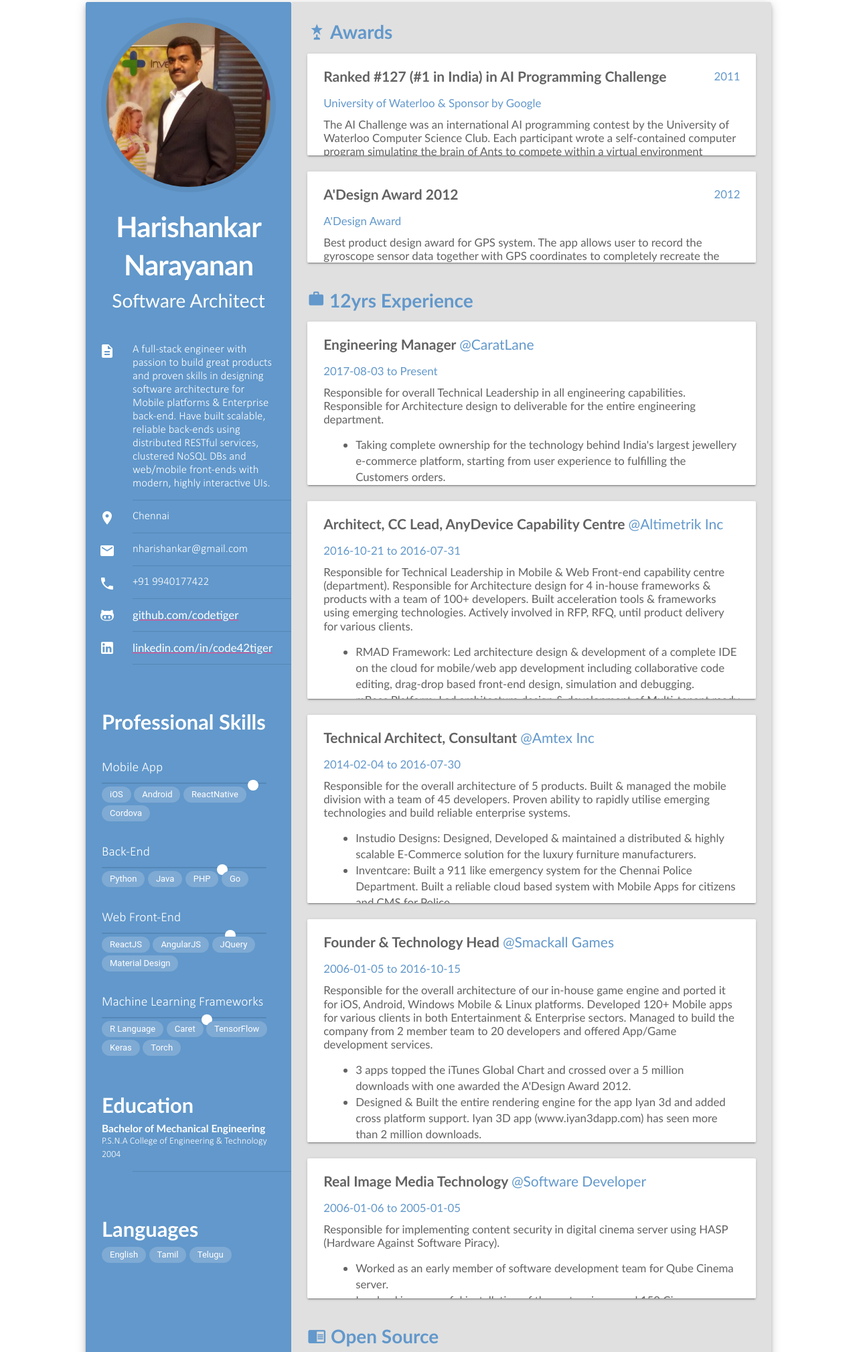
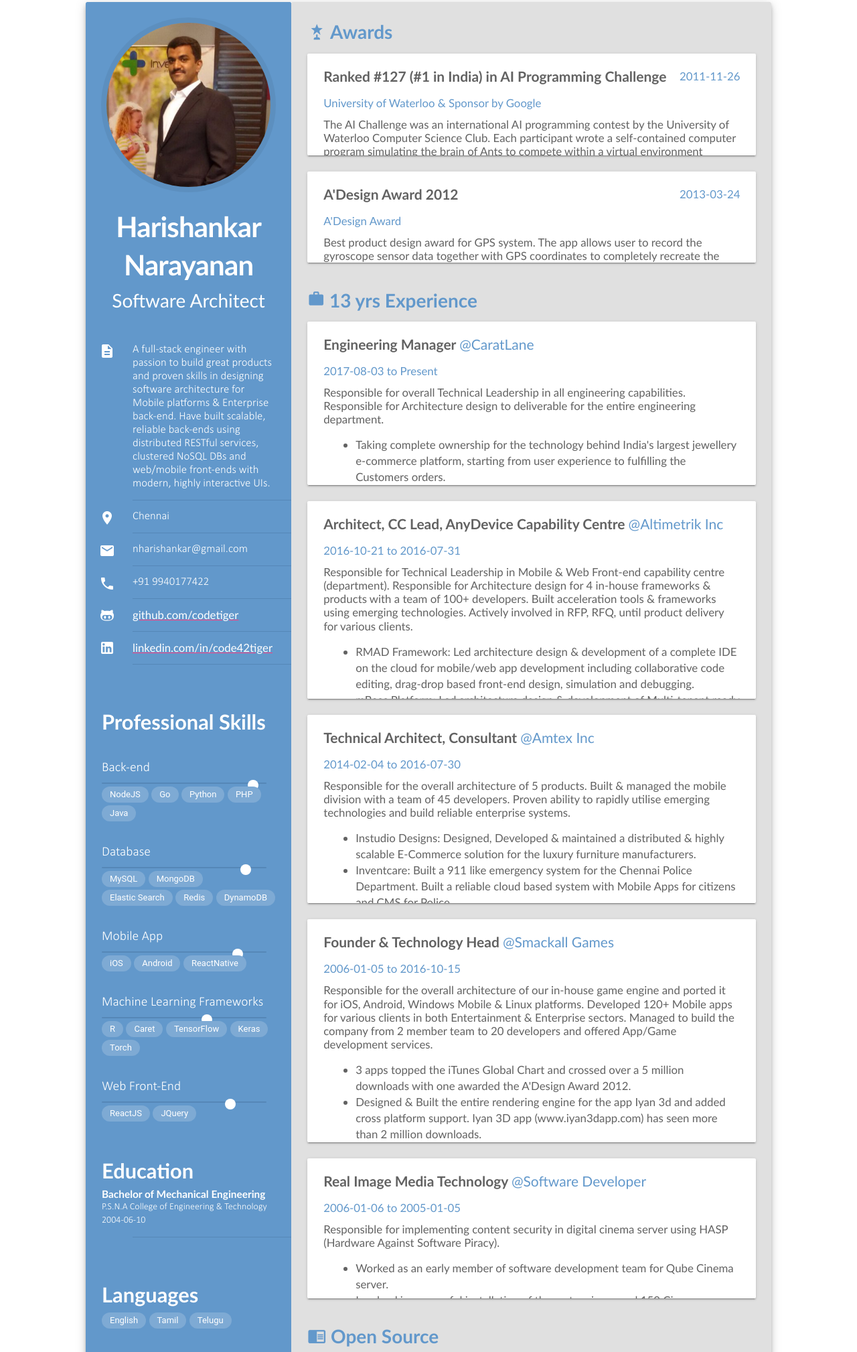
Before and after one commit to codetiger/resume, a website: page public/index.html in a window 1280 px wide. Shown: the part 25-2043 px from the top of the page at 67% size. Drawn offline with Linux system fonts and the light colour scheme.

Commit message:
Fixed issues in JSONResume related schema changes

```diff
--- a/public/index.html
+++ b/public/index.html
@@ -417,9 +417,51 @@
 
         <div class="summary-container">
           <h2 class="skill-title-tag white-text">Professional Skills</h2>
+            <h3 class="skill-name white-text">Back-end</h3>
+
+            <input class="score-slider" type="range" min="0" max="100" value="95" tabindex="0" disabled>
+
+            <div class="keyword-cards">
+              <span class="mdl-chip">
+                  <span class="mdl-chip__text">NodeJS</span>
+              </span>
+              <span class="mdl-chip">
+                  <span class="mdl-chip__text">Go</span>
+              </span>
+              <span class="mdl-chip">
+                  <span class="mdl-chip__text">Python</span>
+              </span>
+              <span class="mdl-chip">
+                  <span class="mdl-chip__text">PHP</span>
+              </span>
+              <span class="mdl-chip">
+                  <span class="mdl-chip__text">Java</span>
+              </span>
+            </div>
+            <h3 class="skill-name white-text">Database</h3>
+
+            <input class="score-slider" type="range" min="0" max="100" value="90" tabindex="0" disabled>
+
+            <div class="keyword-cards">
+              <span class="mdl-chip">
+                  <span class="mdl-chip__text">MySQL</span>
+              </span>
+              <span class="mdl-chip">
+                  <span class="mdl-chip__text">MongoDB</span>
+              </span>
+              <span class="mdl-chip">
+                  <span class="mdl-chip__text">Elastic Search</span>
+              </span>
+              <span class="mdl-chip">
+                  <span class="mdl-chip__text">Redis</span>
+              </span>
+              <span class="mdl-chip">
+                  <span class="mdl-chip__text">DynamoDB</span>
+              </span>
+            </div>
             <h3 class="skill-name white-text">Mobile App</h3>
 
-            <input class="score-slider" type="range" min="0" max="100" value="95" tabindex="0" disabled>
+            <input class="score-slider" type="range" min="0" max="100" value="85" tabindex="0" disabled>
 
             <div class="keyword-cards">
               <span class="mdl-chip">
@@ -431,45 +473,6 @@
               <span class="mdl-chip">
                   <span class="mdl-chip__text">ReactNative</span>
               </span>
-              <span class="mdl-chip">
-                  <span class="mdl-chip__text">Cordova</span>
-              </span>
-            </div>
-            <h3 class="skill-name white-text">Back-End</h3>
-
-            <input class="score-slider" type="range" min="0" max="100" value="75" tabindex="0" disabled>
-
-            <div class="keyword-cards">
-              <span class="mdl-chip">
-                  <span class="mdl-chip__text">Python</span>
-              </span>
-              <span class="mdl-chip">
-                  <span class="mdl-chip__text">Java</span>
-              </span>
-              <span class="mdl-chip">
-                  <span class="mdl-chip__text">PHP</span>
-              </span>
-              <span class="mdl-chip">
-                  <span class="mdl-chip__text">Go</span>
-              </span>
-            </div>
-            <h3 class="skill-name white-text">Web Front-End</h3>
-
-            <input class="score-slider" type="range" min="0" max="100" value="80" tabindex="0" disabled>
-
-            <div class="keyword-cards">
-              <span class="mdl-chip">
-                  <span class="mdl-chip__text">ReactJS</span>
-              </span>
-              <span class="mdl-chip">
-                  <span class="mdl-chip__text">AngularJS</span>
-              </span>
-              <span class="mdl-chip">
-                  <span class="mdl-chip__text">JQuery</span>
-              </span>
-              <span class="mdl-chip">
-                  <span class="mdl-chip__text">Material Design</span>
-              </span>
             </div>
             <h3 class="skill-name white-text">Machine Learning Frameworks</h3>
 
@@ -477,7 +480,7 @@
 
             <div class="keyword-cards">
               <span class="mdl-chip">
-                  <span class="mdl-chip__text">R Language</span>
+                  <span class="mdl-chip__text">R</span>
               </span>
               <span class="mdl-chip">
                   <span class="mdl-chip__text">Caret</span>
@@ -492,13 +495,25 @@
                   <span class="mdl-chip__text">Torch</span>
               </span>
             </div>
+            <h3 class="skill-name white-text">Web Front-End</h3>
+
+            <input class="score-slider" type="range" min="0" max="100" value="80" tabindex="0" disabled>
+
+            <div class="keyword-cards">
+              <span class="mdl-chip">
+                  <span class="mdl-chip__text">ReactJS</span>
+              </span>
+              <span class="mdl-chip">
+                  <span class="mdl-chip__text">JQuery</span>
+              </span>
+            </div>
         </div>
 
         <div class="summary-container">
           <h2 class="skill-title-tag white-text">Education</h2>
             <span class="edu-digree white-text">Bachelor of Mechanical Engineering</span>
             <span class="edu-institution white-text">P.S.N.A College of Engineering &amp; Technology</span>
-            <span class="edu-institution white-text">2004</span>
+            <span class="edu-institution white-text">2004-06-10</span>
             <div class="line-splitter"></div>
         </div>
 
@@ -523,7 +538,7 @@
         <div class="workexp-card mdl-card mdl-shadow--2dp">
           <div>
             <div class="work title grey-text">Ranked #127 (#1 in India) in AI Programming Challenge</div>
-            <div class="award-date blue-text">2011</div>
+            <div class="award-date blue-text">2011-11-26</div>
           </div>
             <br>
           <span class="work exp blue-text">University of Waterloo &amp; Sponsor by Google</span>
@@ -535,7 +550,7 @@
         <div class="workexp-card mdl-card mdl-shadow--2dp">
           <div>
             <div class="work title grey-text">A&#x27;Design Award 2012</div>
-            <div class="award-date blue-text">2012</div>
+            <div class="award-date blue-text">2013-03-24</div>
           </div>
             <br>
           <span class="work exp blue-text">A&#x27;Design Award</span>
@@ -545,7 +560,7 @@
 
         </div>
 
-      <h3 class="card-title-tag blue-text"><i class="material-icons title-icons">work</i> 12yrs Experience</h3>
+      <h3 class="card-title-tag blue-text"><i class="material-icons title-icons">work</i> 13 yrs Experience</h3>
         <div class="workexp-card mdl-card mdl-shadow--2dp">
           <span class="work title grey-text">Engineering Manager <a href="https://www.caratlane.com" class="blue-text">@CaratLane</a></span><br>
 
--- a/resume.hbs
+++ b/resume.hbs
@@ -138,12 +138,12 @@
         </div>
       {{/each}}
 
-      <h3 class="card-title-tag blue-text"><i class="material-icons title-icons">work</i> 12yrs Experience</h3>
+      {{#if resume.totalExp}}<h3 class="card-title-tag blue-text"><i class="material-icons title-icons">work</i> {{resume.totalExp}} yrs Experience</h3>{{/if}}
       {{#each resume.work}}
         <div class="workexp-card mdl-card mdl-shadow--2dp">
           {{#if position}}<span class="work title grey-text">{{position}}{{#if company}} <a href="{{website}}" class="blue-text">@{{company}}</a>{{/if}}</span><br>
 
-          <span class="work exp blue-text">{{startDate}} to {{endDate}}</span>{{/if}}
+          <span class="work exp blue-text">{{startDate}} to {{#if endDate}}{{endDate}}{{else}}Present{{/if}}</span>{{/if}}
 
           {{#if summary}}<p class="work summary grey-text">{{summary}}</p>{{/if}}
 
```
Also changed, not shown: resume.json (+41 -31 lines), 1 other file.
